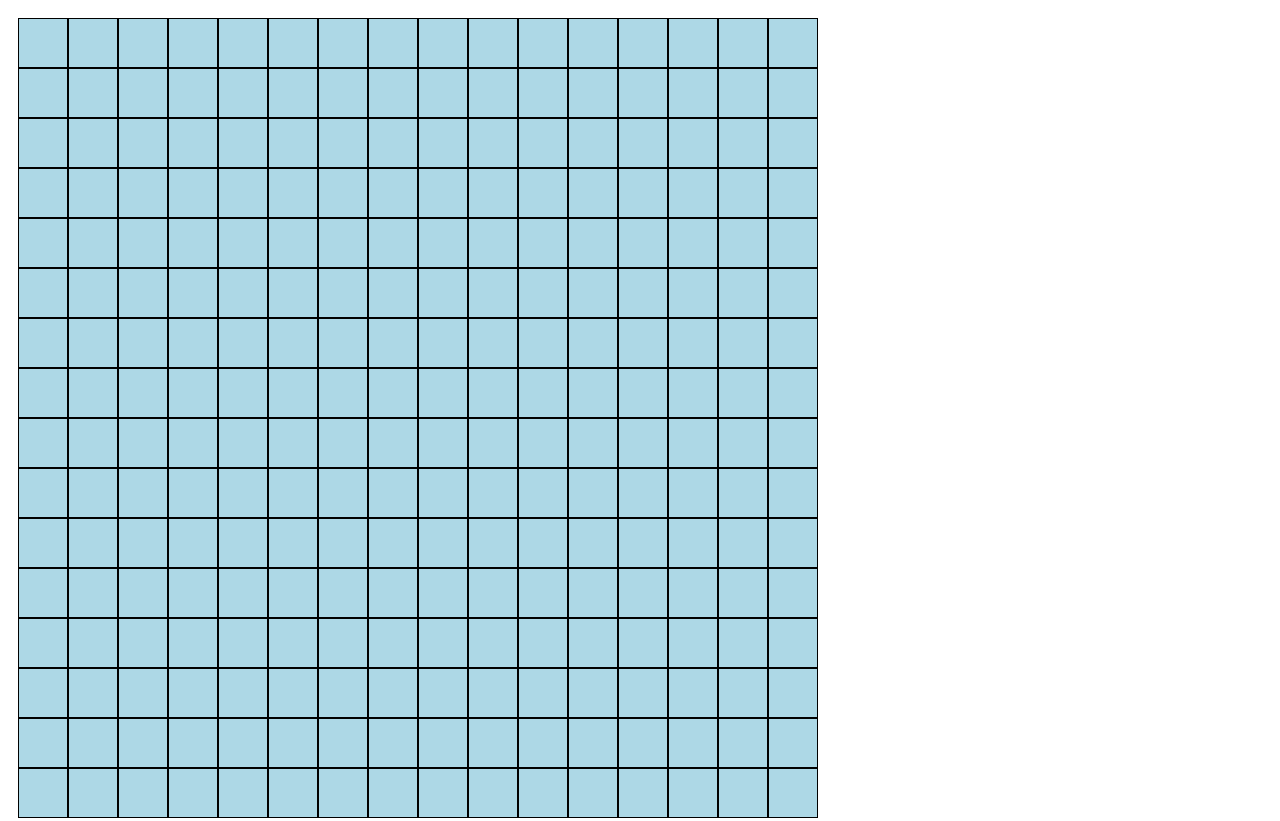
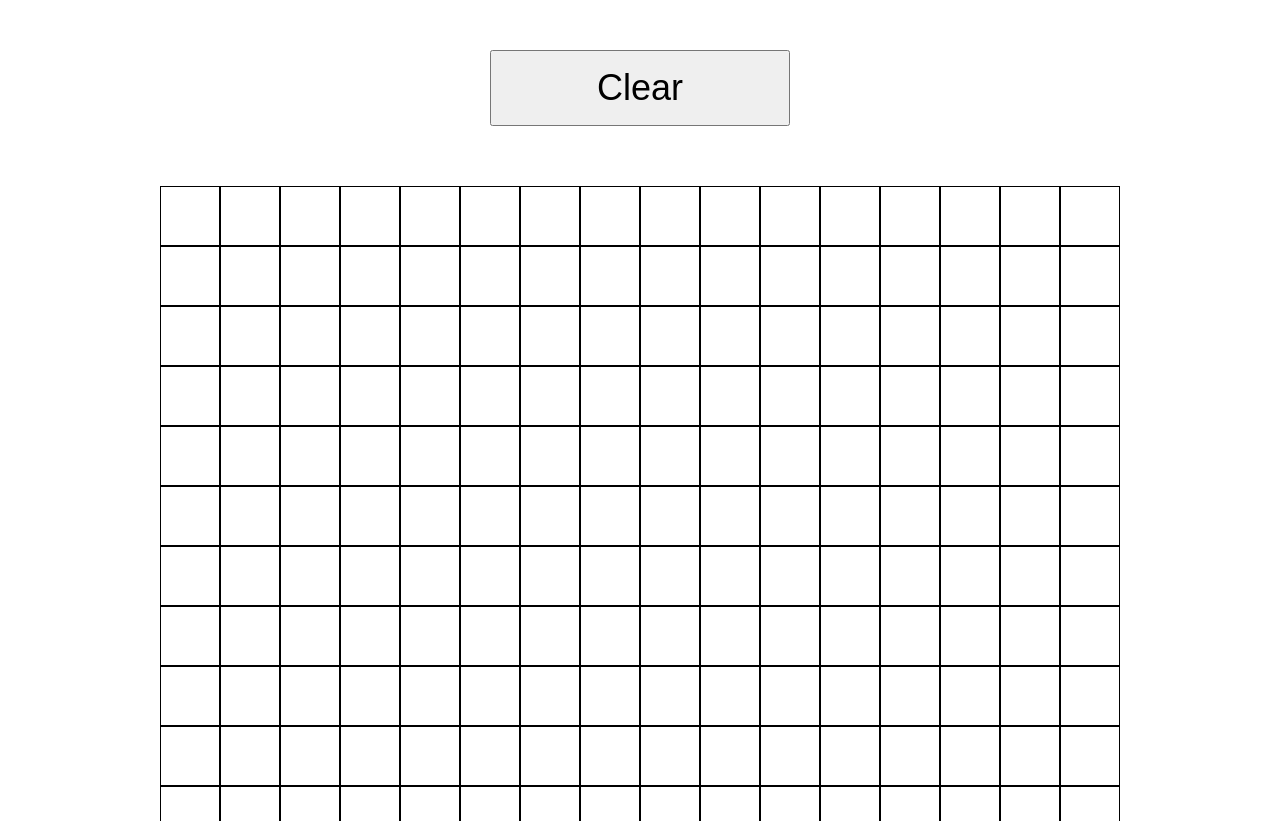
Before and after one commit to imranprice96/etch-a-sketch, a plain HTML site: page index.html in a window 1280 px wide. Shown: the top 821 px of the page. Drawn offline with Linux system fonts and the light colour scheme.

Commit message:
Add hover function
Add clear button
Add css format to page

```diff
--- a/app.js
+++ b/app.js
@@ -9,3 +9,8 @@ for(i=0; i<16; i++){
         gridBox.appendChild(gridItem);
     }
 };
+
+const pixels = document.querySelectorAll('.gridItem');
+pixels.forEach(pixel => pixel.addEventListener('mouseover',  (e) => {
+    e.target.style.backgroundColor = 'black';
+}));
--- a/index.html
+++ b/index.html
@@ -9,8 +9,7 @@
     <script src="app.js" defer></script>
 </head>
 <body>
-    <div class="grid-container" id="grid-box">
-
-    </div>
+    <button id="clearBtn" class="btn">Clear</button>
+    <div class="grid-container" id="grid-box"></div>
 </body>
 </html>
--- a/styles.css
+++ b/styles.css
@@ -1,21 +1,32 @@
+body{
+    display: flex;
+    flex-direction: column;
+    align-items: center;
+    margin: 50px;
+    gap: 50px;
+}
 
+#clearBtn{
+    font-size: 36px;
+    width: 300px;
+    height: auto;
+    padding: 15px;
+}
 
 .grid-container{
+    width: 960px;
+    height: 960px;
     display: grid;
-    grid-template-columns: repeat(16,50px);
-    grid-template-rows: repeat(16, 50px);
+    grid-template-columns: repeat(16,1fr);
+    grid-template-rows: repeat(16, 1fr);
     padding: 10px;
 }
 
 .gridItem{
-    background-color: lightblue;
+    background-color: white;
     padding: 20px;
     font-size: 20px;
     text-align: center;
     border: 1px solid black;
     text-align: center;
 }
-
-.gridItem:hover{
-    background-color: lightpink;
-}
```
